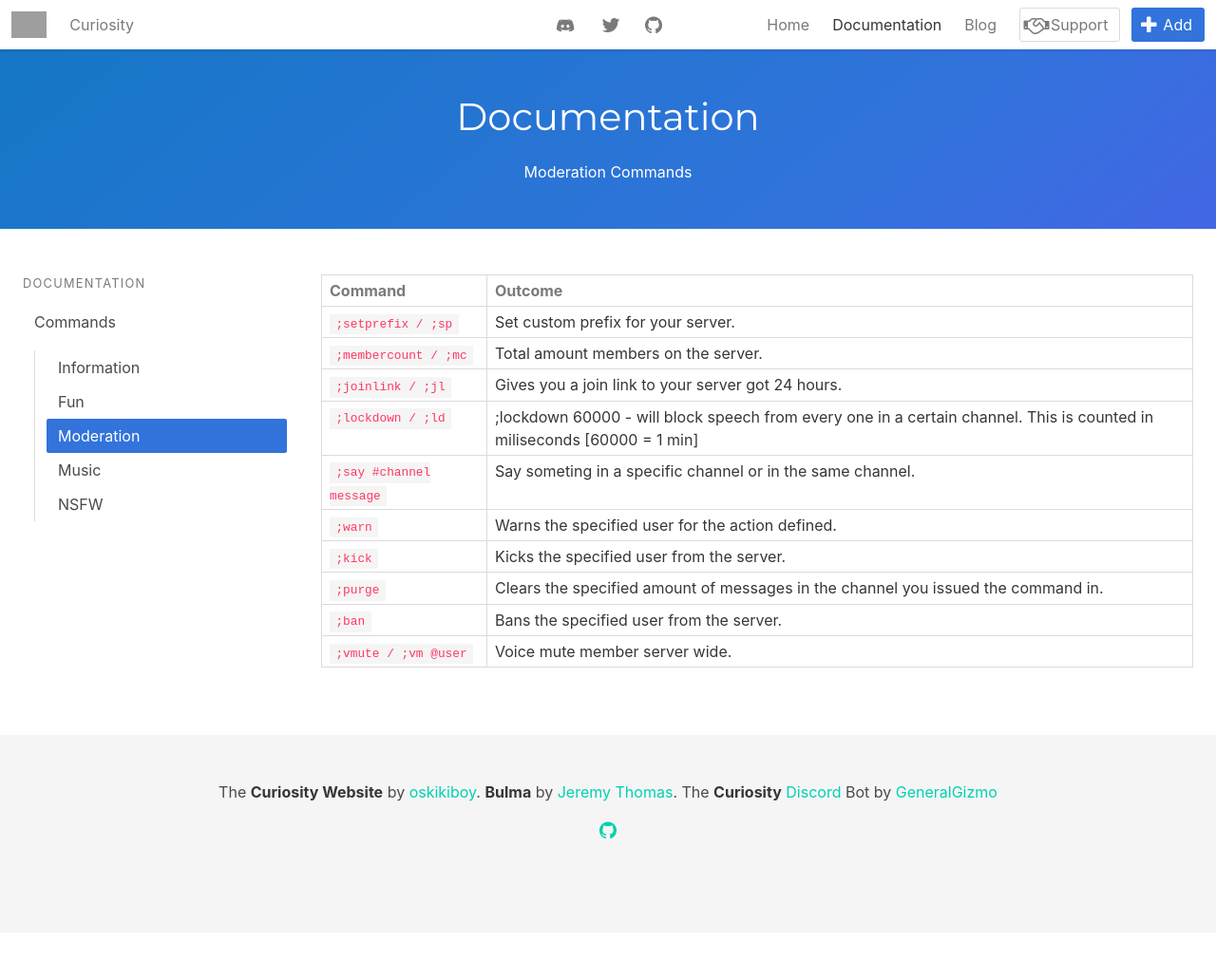
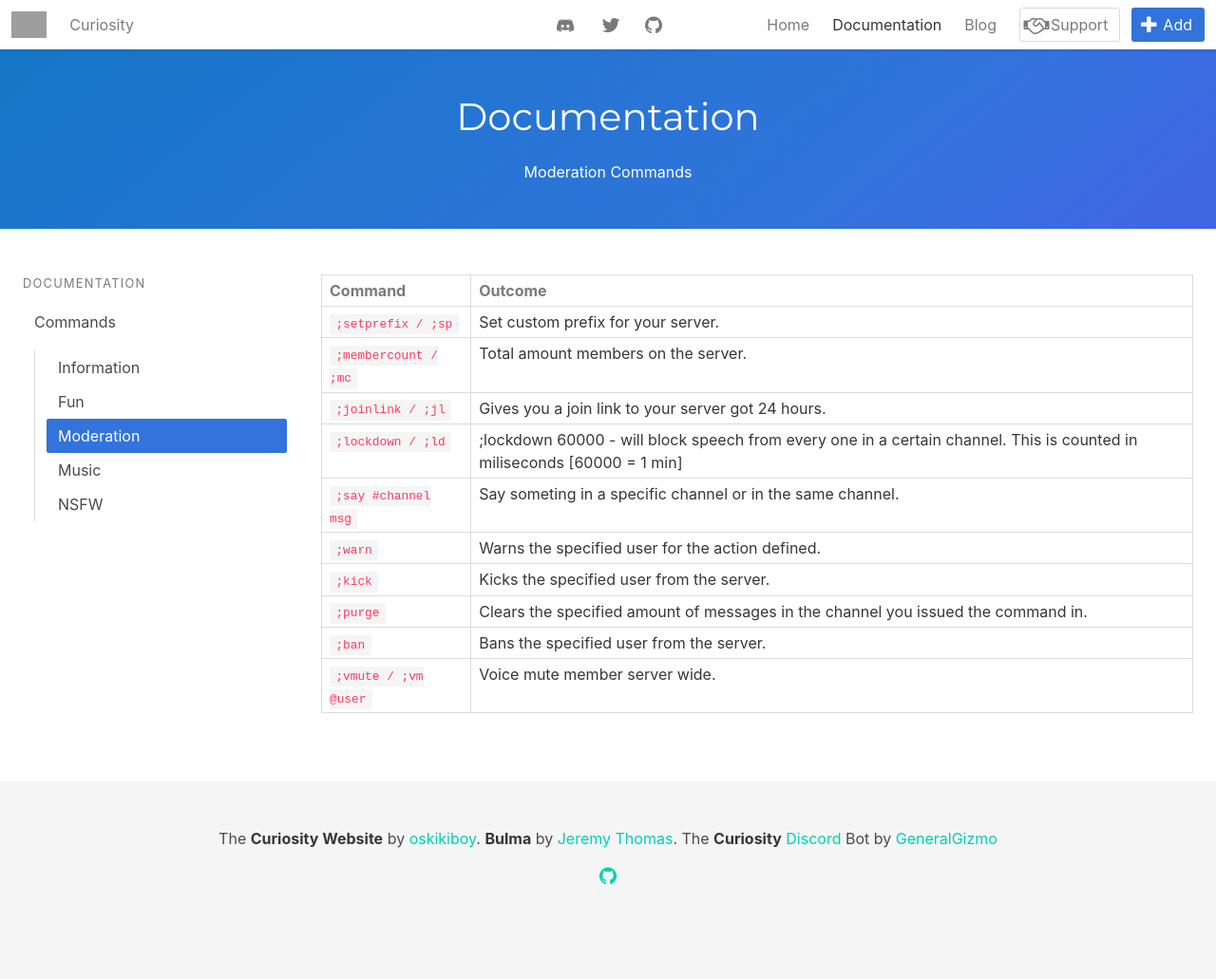
Before and after one commit to oskikiboy/Curiosity-Website, a Jekyll site: the page docs-mod.html, which Jekyll copies as it is, in a window 1280 px wide. Shown: the whole page at 95% size. Built offline with Jekyll 4.4.1, drawn with Linux system fonts in a browser that asks for light colours; before the commit the page ends 982 px from its top, so only the background shows below that; grey boxes are pictures that could not be loaded.

Commit message:
Update docs-mod.html

```diff
--- a/docs-mod.html
+++ b/docs-mod.html
@@ -187,7 +187,7 @@
 		<td>;lockdown 60000 - will block speech from every one in a certain channel. This is counted in miliseconds [60000 = 1 min]</td>
 		</tr>
 		<tr>
-		<td><code>;say #channel message</code></td>
+		<td><code>;say #channel msg</code></td>
 		<td>Say someting in a specific channel or in the same channel.</td>
 		</tr>
 		<tr>
```
